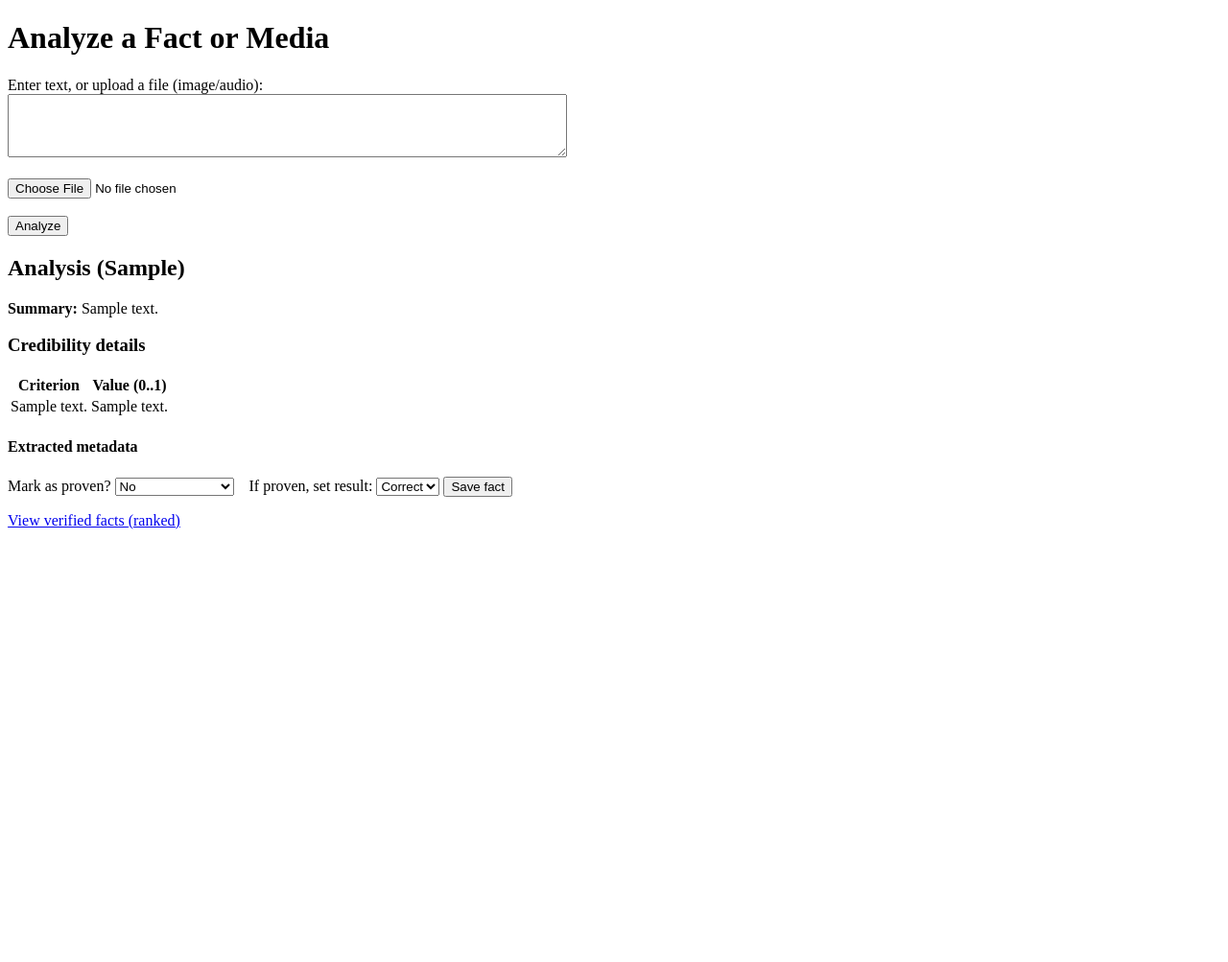
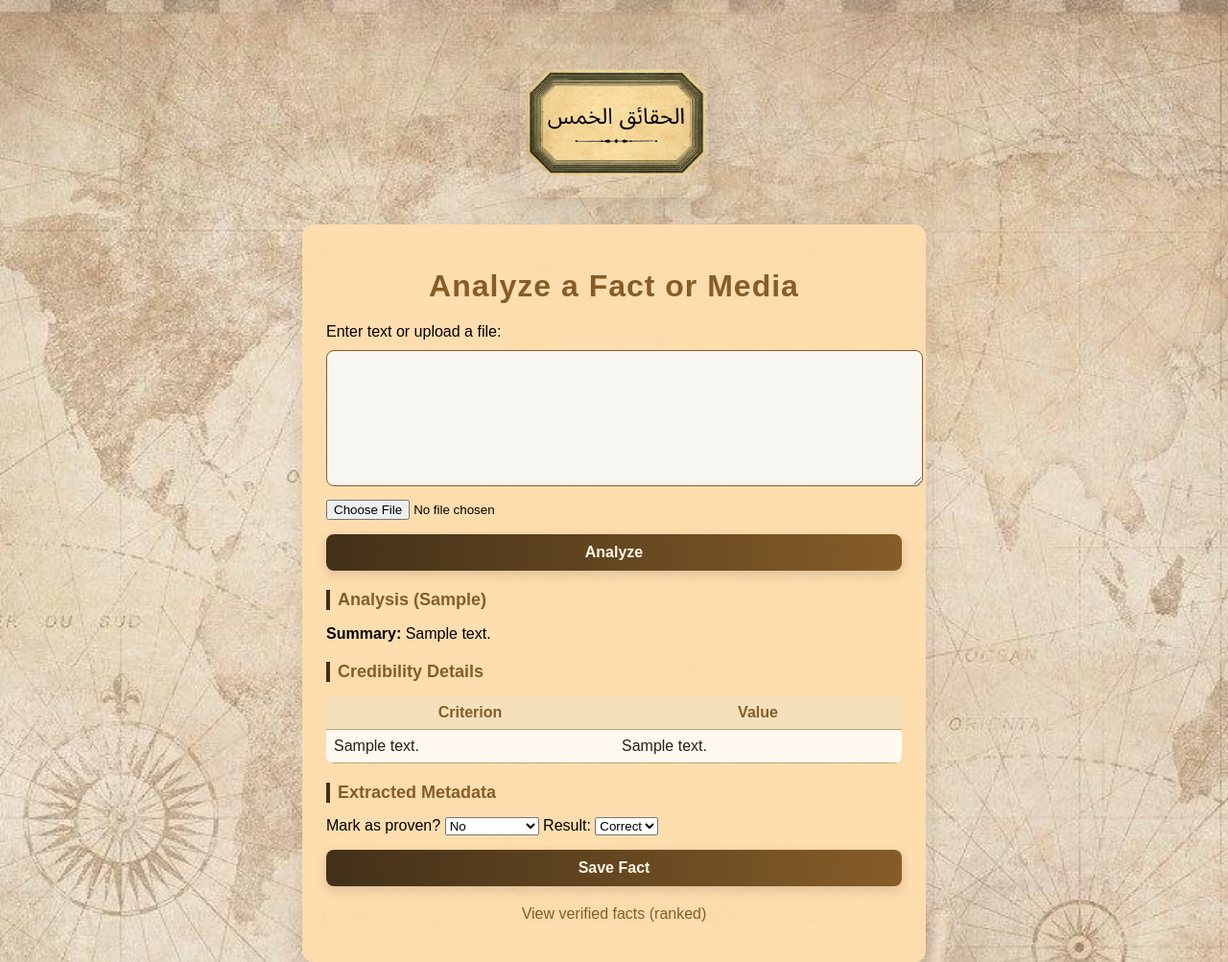
Before and after one commit to thethrze/al_7a9a2i9_al_5ams, a Flask app: template templates/index.html in a window 1280 px wide. Shown: the whole page at 96% size. Before the commit the page ends 552 px from the top, so only its background shows below. Run offline with Flask 3, Linux system fonts and the light colour scheme; the template is opened without the code that fills it: most values are stand-ins (such as "Sample title", 1, 10 or a date in 2020); parts of the project's set-up code (start-up, migrations or seed data) failed here and were passed over.

Commit message:
Initial commit

```diff
--- a/app.py
+++ b/app.py
@@ -41,7 +41,7 @@ class Fact(db.Model):
     consistency = db.Column(db.Float, default=0.0)
     past_reliability = db.Column(db.Float, default=0.0)
     metadata_score = db.Column(db.Float, default=0.0)
-    metadata = db.Column(db.Text)
+    fact_metadata = db.Column(db.Text)
 
 # --- AI/NLP Pipelines ---
 summarizer = pipeline("summarization", model="facebook/bart-large-cnn")
@@ -239,7 +239,7 @@ def save_fact():
         final_score=credibility,
         proven=proven,
         result=result,
-        metadata=metadata,
+        fact_metadata=metadata,
     )
     db.session.add(new_fact)
     db.session.commit()
--- a/templates/index.html
+++ b/templates/index.html
@@ -1,36 +1,134 @@
 <!DOCTYPE html>
-<html>
+<html lang="en">
 <head>
-  <meta charset="utf-8">
+    <meta charset="UTF-8">
     <title>Fact Credibility Analyzer</title>
+    <style>
+        body {
+            font-family: 'Montserrat', Arial, sans-serif;
+            background-color: #f5f6fa;
+            background-image: url("{{ url_for('static', filename='background.jpg') }}");
+            background-size: cover;
+            background-position: center;
+            background-repeat: no-repeat;
+            min-height: 100vh;
+            margin: 0;
+            padding: 0;
+            overflow-y: hidden;
+        }
+        .logo-img {
+            display: block;
+            margin: 46px auto 28px auto;
+            height: 160px;
+            width: auto;
+            border-radius: 18px;
+            box-shadow: 0 8px 32px rgba(15,7,2,0.14);
+        }
+        .container {
+            background: rgba(255, 222, 173, 0.95);
+            width: 600px;
+            margin: 0 auto;
+            padding: 25px;
+            border-radius: 12px;
+            box-shadow: 0 4px 20px rgba(62, 46, 26, 0.12);
+        }
+        h1 {
+            text-align: center;
+            color: #865d28;
+            margin-bottom: 20px;
+            font-family: 'Montserrat', Arial, sans-serif;
+            letter-spacing: 1px;
+        }
+        textarea, input[type="file"] {
+            width: 100%;
+            margin-top: 10px;
+        }
+        textarea {
+            height: 120px;
+            padding: 10px;
+            border-radius: 8px;
+            border: 1px solid #865d28;
+            background: #f8f6f0;
+            font-family: inherit;
+        }
+        button {
+            margin-top: 15px;
+            width: 100%;
+            padding: 10px;
+            background: linear-gradient(90deg, #423018 0%, #865d28 100%);
+            border: none;
+            color: #fff7e6;
+            font-size: 16px;
+            border-radius: 8px;
+            cursor: pointer;
+            transition: 0.3s;
+            font-weight: bold;
+            box-shadow: 0 4px 12px #19161626;
+        }
+        button:hover {
+            background: linear-gradient(90deg, #865d28 0%, #423018 100%);
+        }
+        table {
+            width: 100%;
+            border-collapse: collapse;
+            margin-top: 15px;
+            background: #fff9f1;
+            border-radius: 8px;
+            overflow: hidden;
+        }
+        th, td {
+            padding: 8px;
+            border-bottom: 1px solid #bfa76f;
+            color: #2a1e11;
+        }
+        th {
+            background-color: #f4e1bb;
+            color: #865d28;
+        }
+        a {
+            text-decoration: none;
+            color: #865d28;
+        }
+        a:hover {
+            text-decoration: underline;
+        }
+        .section-title {
+            color: #865d28;
+            margin-top: 20px;
+            margin-bottom: 8px;
+            font-size: 18px;
+            border-left: 4px solid #423018;
+            padding-left: 8px;
+        }
+    </style>
 </head>
 <body>
+    <!-- Logo image at the top, no text -->
+    <img src="{{ url_for('static', filename='logo.jpg') }}" alt="Logo" class="logo-img">
+
+    <div class="container">
         <h1>Analyze a Fact or Media</h1>
         <form method="post" enctype="multipart/form-data">
-  <label>Enter text, or upload a file (image/audio):</label><br>
-  <textarea name="text_input" rows="4" cols="70"></textarea>
-  <br><br>
+            <label>Enter text or upload a file:</label>
+            <textarea name="text_input"></textarea>
             <input type="file" name="file_input" accept=".jpg,.jpeg,.png,.mp3,.wav,.ogg">
-  <br><br>
             <button type="submit">Analyze</button>
         </form>
-
-<div class="result">
         {% if results %}
             {% if results.error %}
-    <strong>Error:</strong> {{ results.error }}
+                <p><strong>Error:</strong> {{ results.error }}</p>
             {% else %}
-    <h2>Analysis ({{ results.input_type }})</h2>
-    <strong>Summary:</strong> {{ results.summary }}<br>
-    <h3>Credibility details</h3>
+                <h2 class="section-title">Analysis ({{ results.input_type }})</h2>
+                <p><strong>Summary:</strong> {{ results.summary }}</p>
+                <h3 class="section-title">Credibility Details</h3>
                 <table>
-      <tr><th>Criterion</th><th>Value (0..1)</th></tr>
+                    <tr><th>Criterion</th><th>Value</th></tr>
                     {% for k,v in results.details.items() %}
                         <tr><td>{{ k }}</td><td>{{ v }}</td></tr>
                     {% endfor %}
                 </table>
                 {% if results.metadata %}
-      <h4>Extracted metadata</h4>
+                    <h3 class="section-title">Extracted Metadata</h3>
                     <table>
                         {% for k,v in results.metadata.items() %}
                             <tr><td>{{ k }}</td><td>{{ v }}</td></tr>
@@ -46,18 +144,20 @@
                     <label>Mark as proven?</label>
                     <select name="proven">
                         <option value="false">No</option>
-        <option value="true">Yes (proven true)</option>
+                        <option value="true">Yes (proven)</option>
                     </select>
-      <label style="margin-left:12px">If proven, set result:</label>
+                    <label>Result:</label>
                     <select name="result">
                         <option value="correct">Correct</option>
                         <option value="wrong">Wrong</option>
                     </select>
-      <button type="submit">Save fact</button>
+                    <button type="submit">Save Fact</button>
                 </form>
             {% endif %}
         {% endif %}
+        <p style="text-align:center;margin-top:20px;">
+            <a href="/facts">View verified facts (ranked)</a>
+        </p>
     </div>
-<p><a href="/facts">View verified facts (ranked)</a></p>
 </body>
 </html>
```
Also changed, not shown: templates/facts.html (+73 -14 lines), instance/facts.db (added), static/background.jpg (added), static/logo.jpg (added), uploads/81fb86ccf7e03a50e320eafc47057712.jpg (added). Lines whose indentation alone changed are shown as unchanged.
